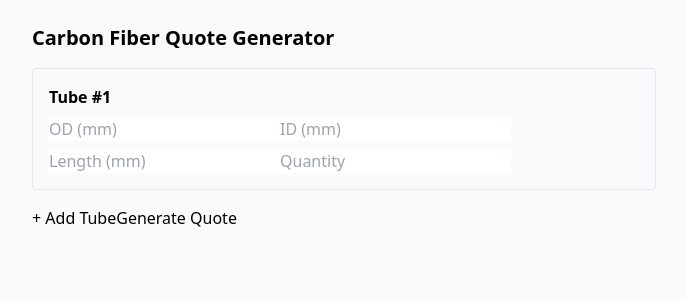
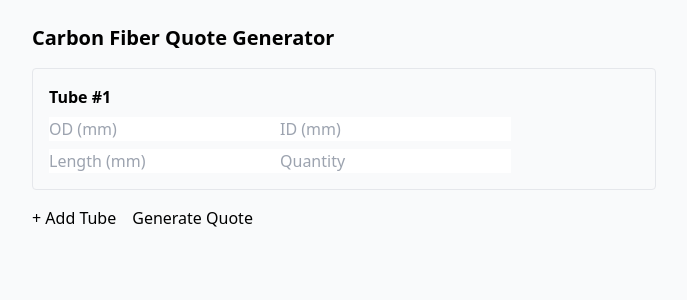
Before and after one commit to KaranNawab07/Quotation-EE, a React (Vite) app: page / in a window 1280 px wide. Shown: the top 300 px of the page, without its empty margins (296-983 px from the left). Built offline with nearby package versions, Linux system fonts and the light colour scheme.

Commit message:
Update App 3.jsx

```diff
--- a/src/App.jsx
+++ b/src/App.jsx
@@ -70,8 +70,11 @@ export default function App() {
           <input value={t.qty} onChange={e => handleChange(i,'qty',e.target.value)} placeholder="Quantity" />
         </div>
       ))}
-      <button onClick={addTube}>+ Add Tube</button>
-      <button onClick={generateQuote}>Generate Quote</button>
+      <div className="flex gap-4">
+  <button onClick={addTube}>+ Add Tube</button>
+  <button onClick={generateQuote}>Generate Quote</button>
+</div>
+
 
       {quote && (
         <div>
```
